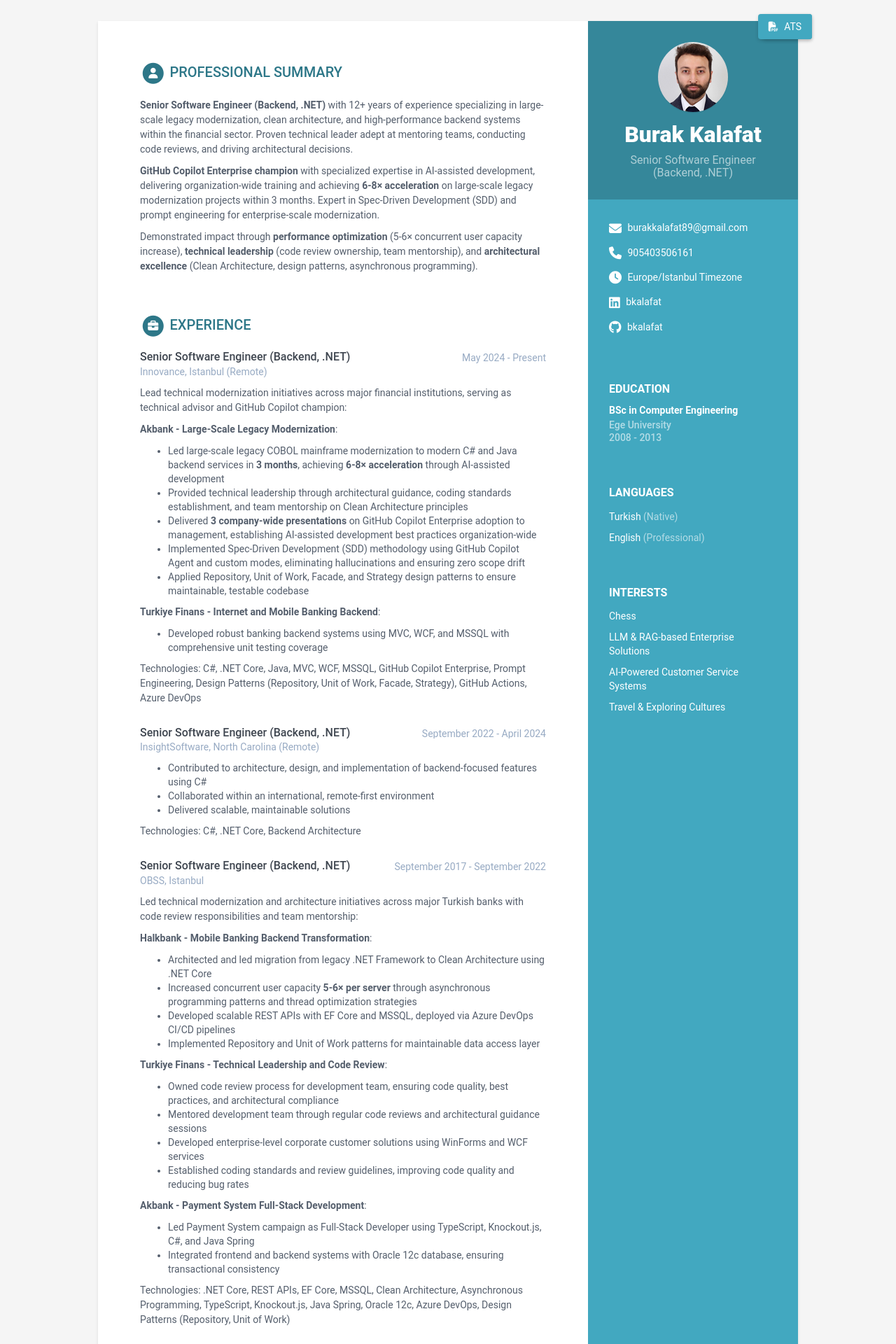
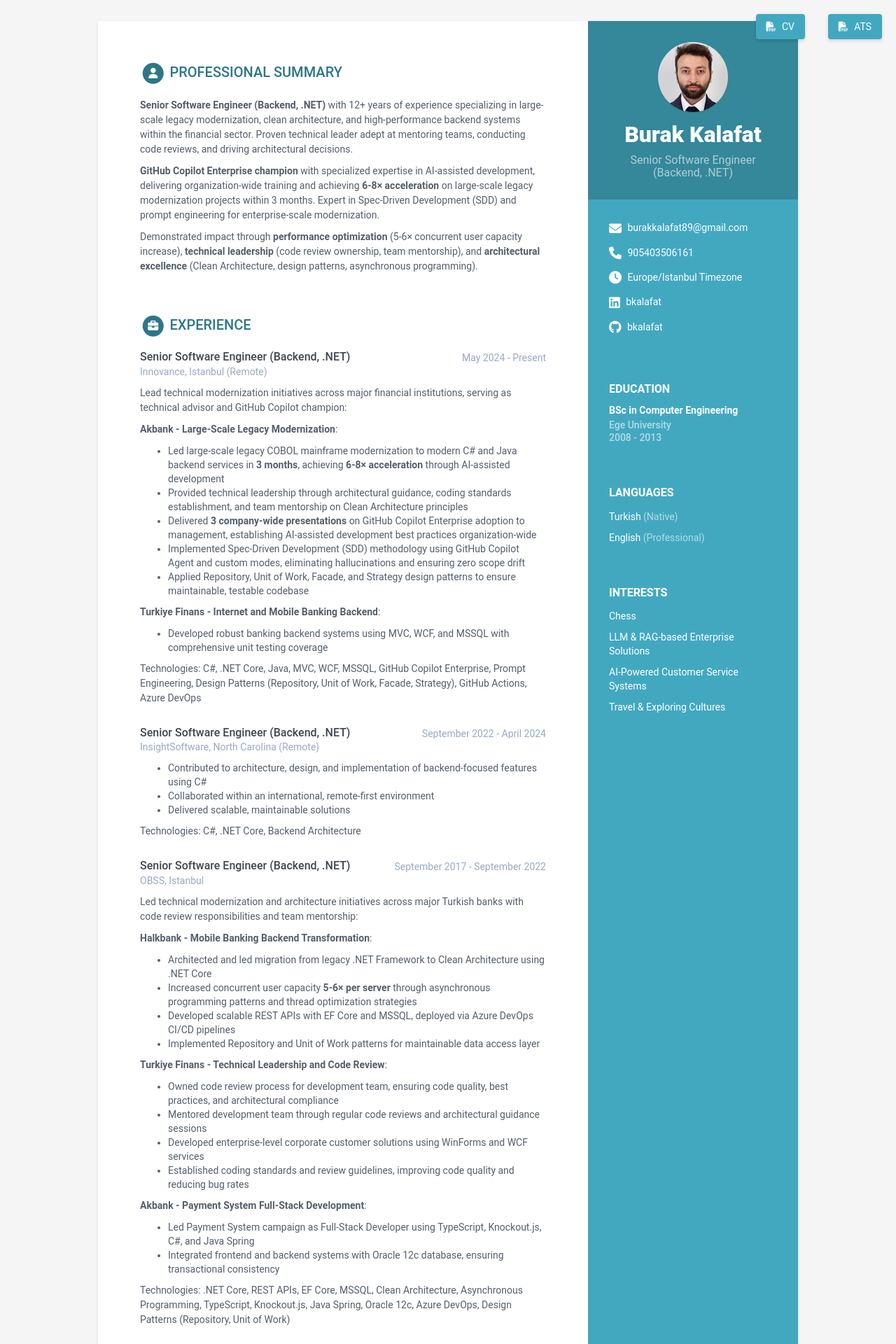
Before and after one commit to bkalafat/cv, a Jekyll site: the page built from index.md, in a window 1280 px wide. Shown: the top 1920 px of the page at 70% size. Built offline with Jekyll 4.4.1, drawn with Linux system fonts in a browser that asks for light colours; nearby versions of some CDN libraries; library files that are not in the unit come from our copies.

Commit message:
Fix button positioning - CV button now visible

```diff
--- a/_layouts/default.html
+++ b/_layouts/default.html
@@ -9,11 +9,11 @@
 {% include head.html %}
 
 <body>
-  <button onclick="window.open('https://raw.githubusercontent.com/bkalafat/cv/main/downloads/Burak_Kalafat_Professional_CV.pdf', '_blank')" class="pdf-button d-print-none" title="Download Professional CV">
+  <button onclick="window.open('https://raw.githubusercontent.com/bkalafat/cv/main/downloads/Burak_Kalafat_Professional_CV.pdf', '_blank')" class="pdf-button d-print-none" style="right: 130px;" title="Download Professional CV">
     <i class="fas fa-file-pdf"></i> CV
   </button>
 
-  <button onclick="window.open('https://raw.githubusercontent.com/bkalafat/cv/main/downloads/Burak_Kalafat_ATS_CV.pdf', '_blank')" class="pdf-button d-print-none" style="right: 120px;" title="Download ATS-Optimized CV">
+  <button onclick="window.open('https://raw.githubusercontent.com/bkalafat/cv/main/downloads/Burak_Kalafat_ATS_CV.pdf', '_blank')" class="pdf-button d-print-none" style="right: 20px;" title="Download ATS-Optimized CV">
     <i class="fas fa-file-pdf"></i> ATS
   </button>
 
```
